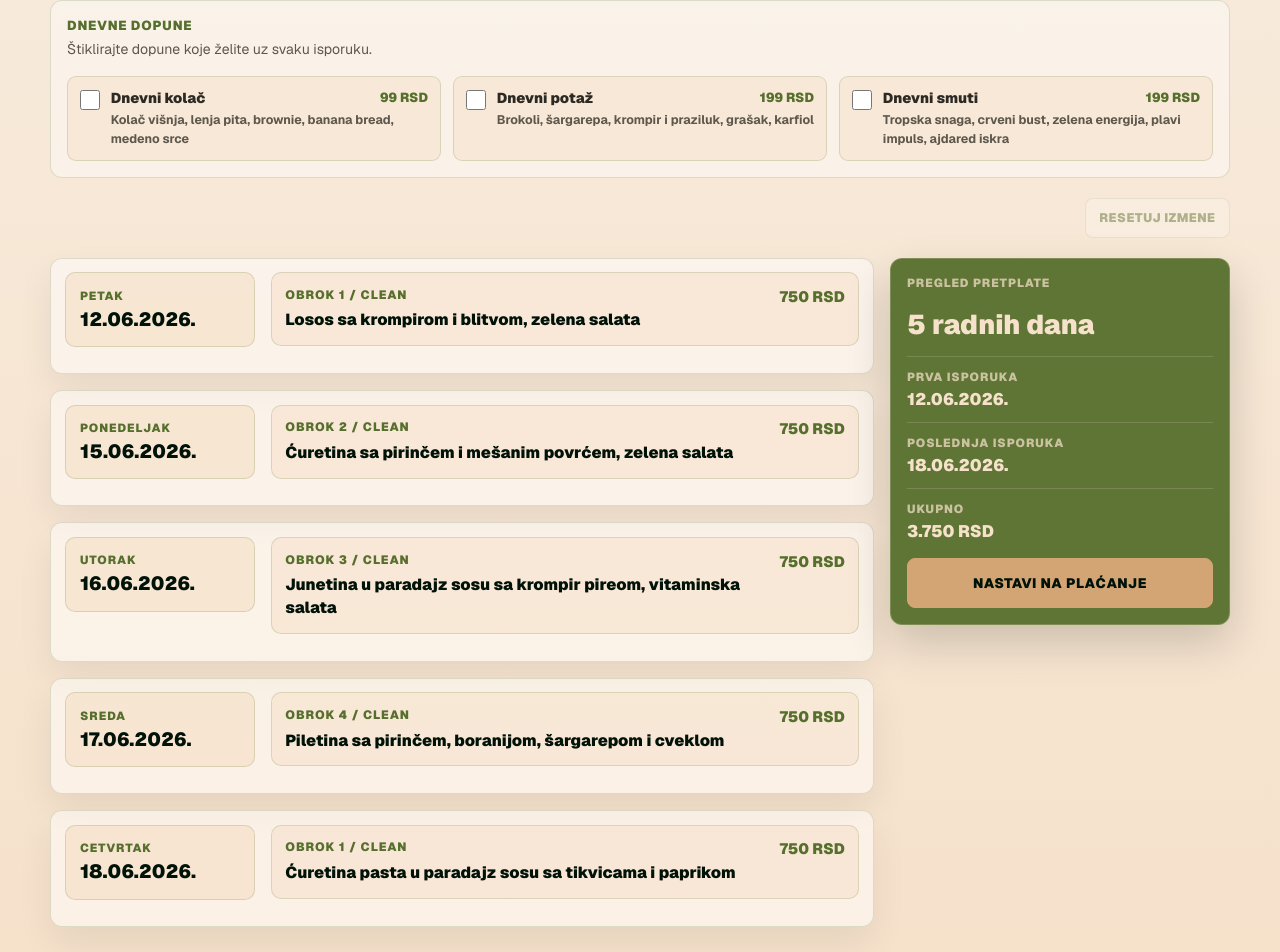
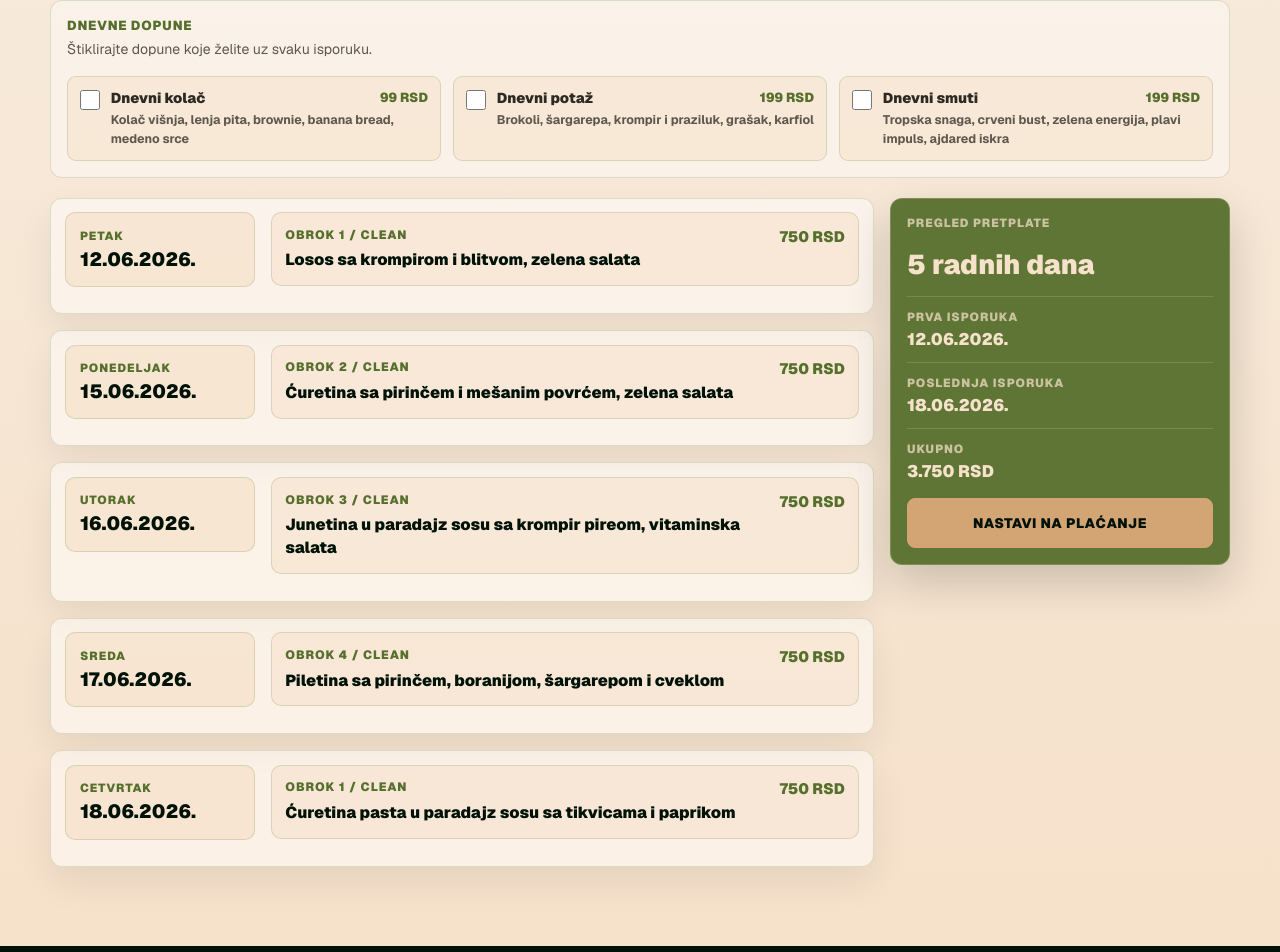
Before and after one commit to nemanja2424/ketering2, a Next.js app: page /poruci in a window 1280 px wide. Shown: the part 1037-1989 px from the top of the page. Built offline with nearby package versions, Linux system fonts and the light colour scheme.

Commit message:
resetuj izmene /poruci -> sklanjanje

```diff
--- a/src/app/poruci/page.jsx
+++ b/src/app/poruci/page.jsx
@@ -1072,17 +1072,6 @@ function OrderContent() {
               </div>
             </section>
 
-            <div className={styles.planActions}>
-              <button
-                type="button"
-                className={styles.resetPlanButton}
-                onClick={handleResetSubscriptionChanges}
-                disabled={Object.keys(subscriptionChoices).length === 0}
-              >
-                Resetuj izmene
-              </button>
-            </div>
-
             <div className={styles.subscriptionLayout}>
               <div className={styles.calendarList}>
                 {subscriptionPlan.map((day) => (
```
